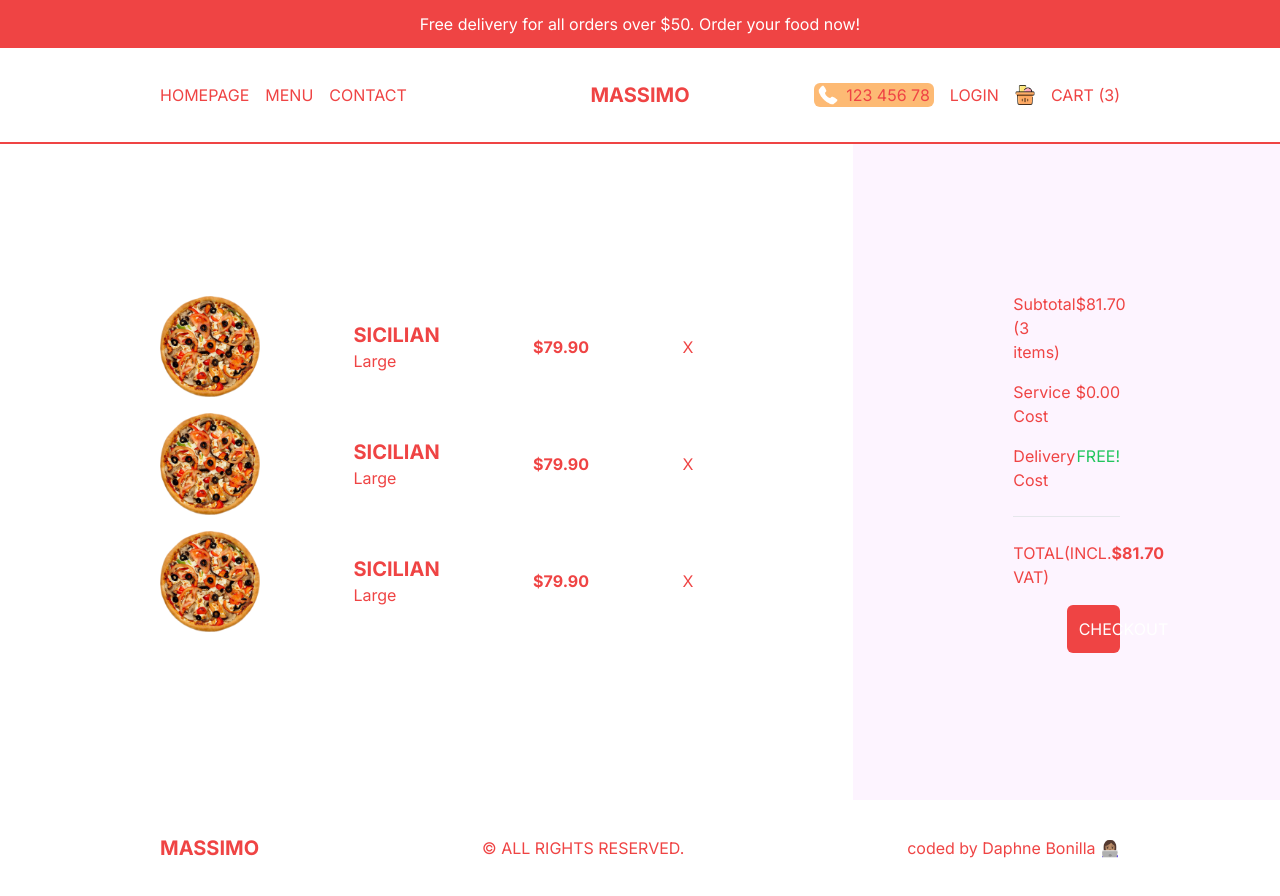
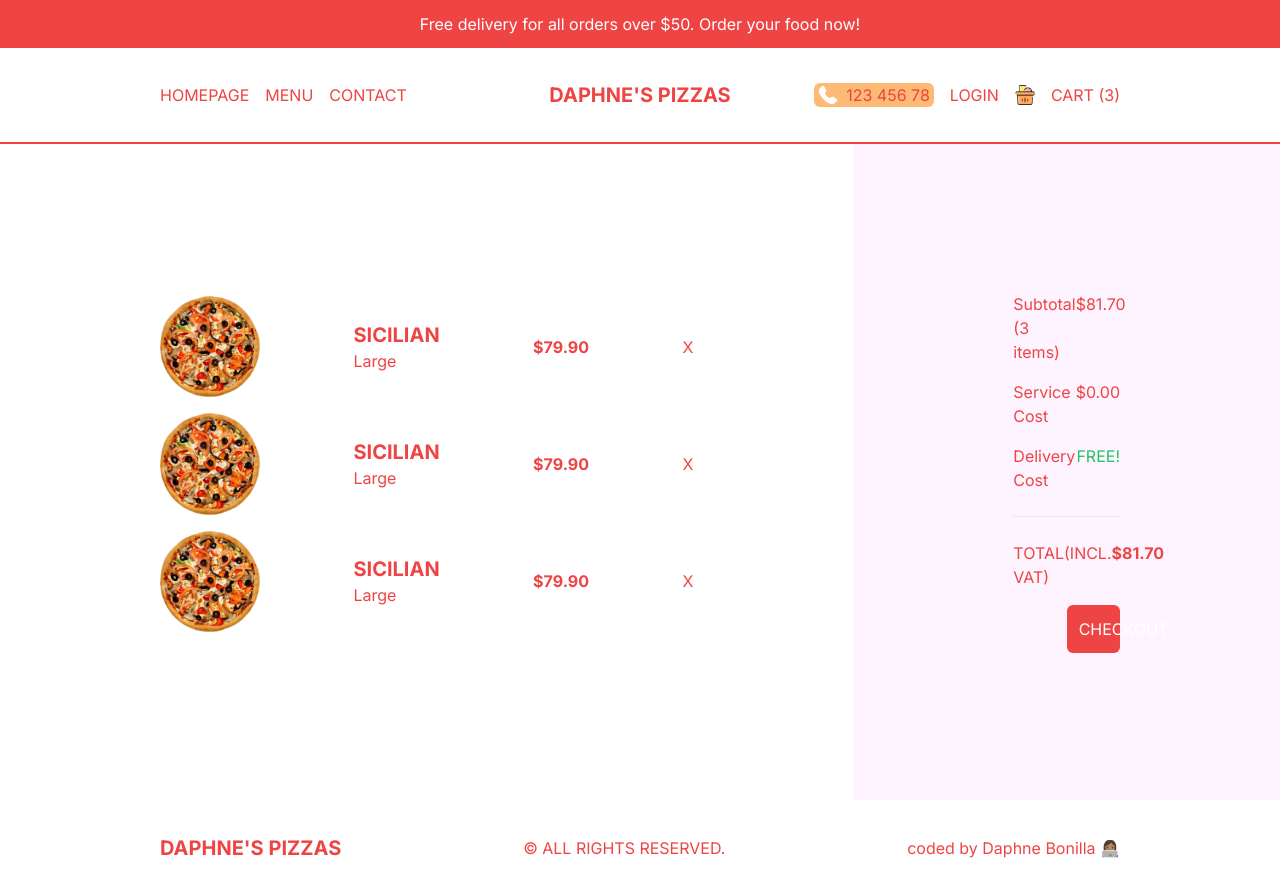
Before and after one commit to Daphne271991/rest-app, a Next.js app: page /cart in a window 1280 px wide. Built offline with nearby package versions, Linux system fonts and the light colour scheme.

Commit message:
changed name

```diff
--- a/src/components/Footer.tsx
+++ b/src/components/Footer.tsx
@@ -5,7 +5,7 @@ const Footer = () => {
   return (
     <div className="h-12 md:h-24 p-4 lg:px-20 xl:px-40 text-red-500 flex items-center justify-between">
       <Link href="/" className="font-bold text-xl">
-        MASSIMO
+        DAPHNE'S PIZZAS
       </Link>
       <p>© ALL RIGHTS RESERVED.</p>
       <p>
--- a/src/components/Navbar.tsx
+++ b/src/components/Navbar.tsx
@@ -16,7 +16,7 @@ const Navbar = () => {
       </div>
       {/* LOGO */}
       <div className="text-xl md:font-bold flex-1 md:text-center">
-        <Link href="/">Massimo</Link>
+        <Link href="/">DAPHNE'S PIZZAS</Link>
       </div>
       {/* MOBILE MENU */}
       <div className="md:hidden">
```
